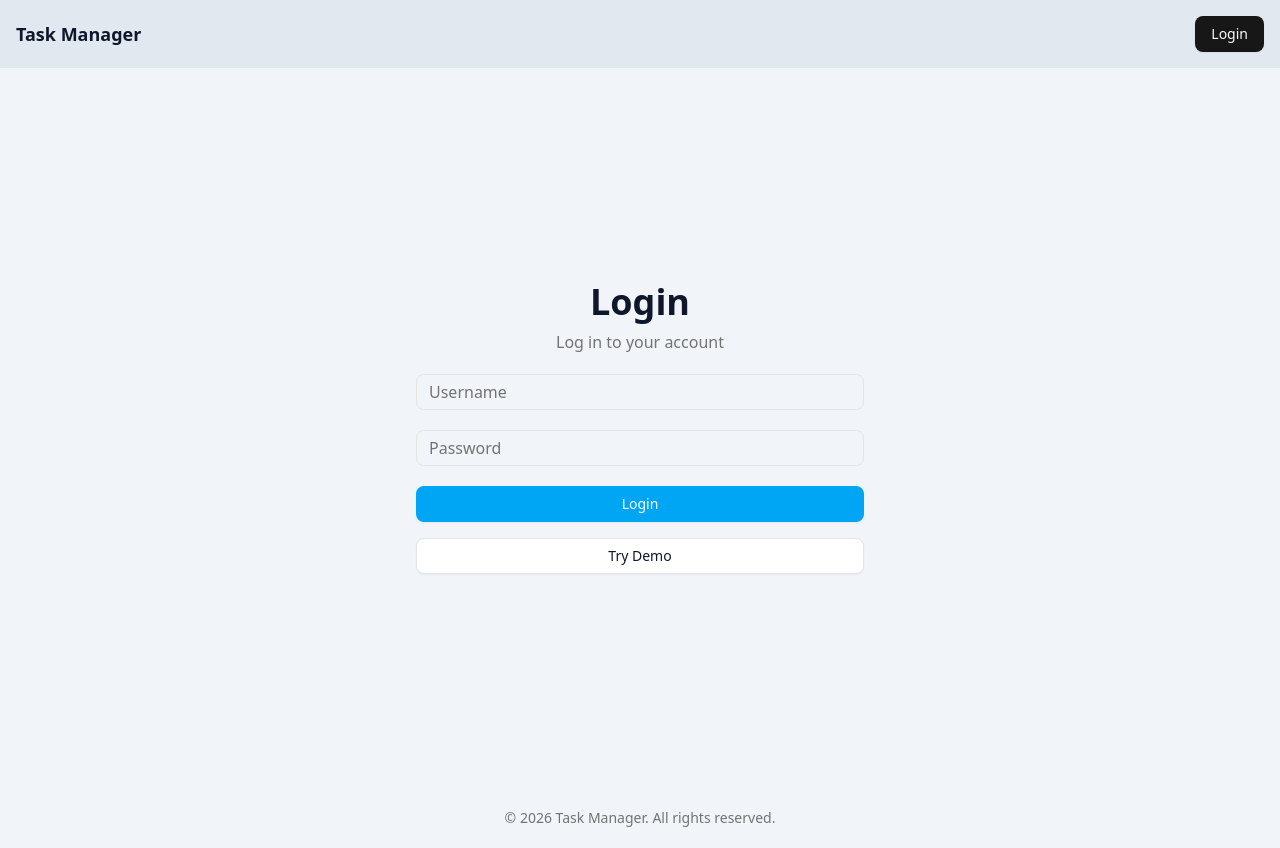
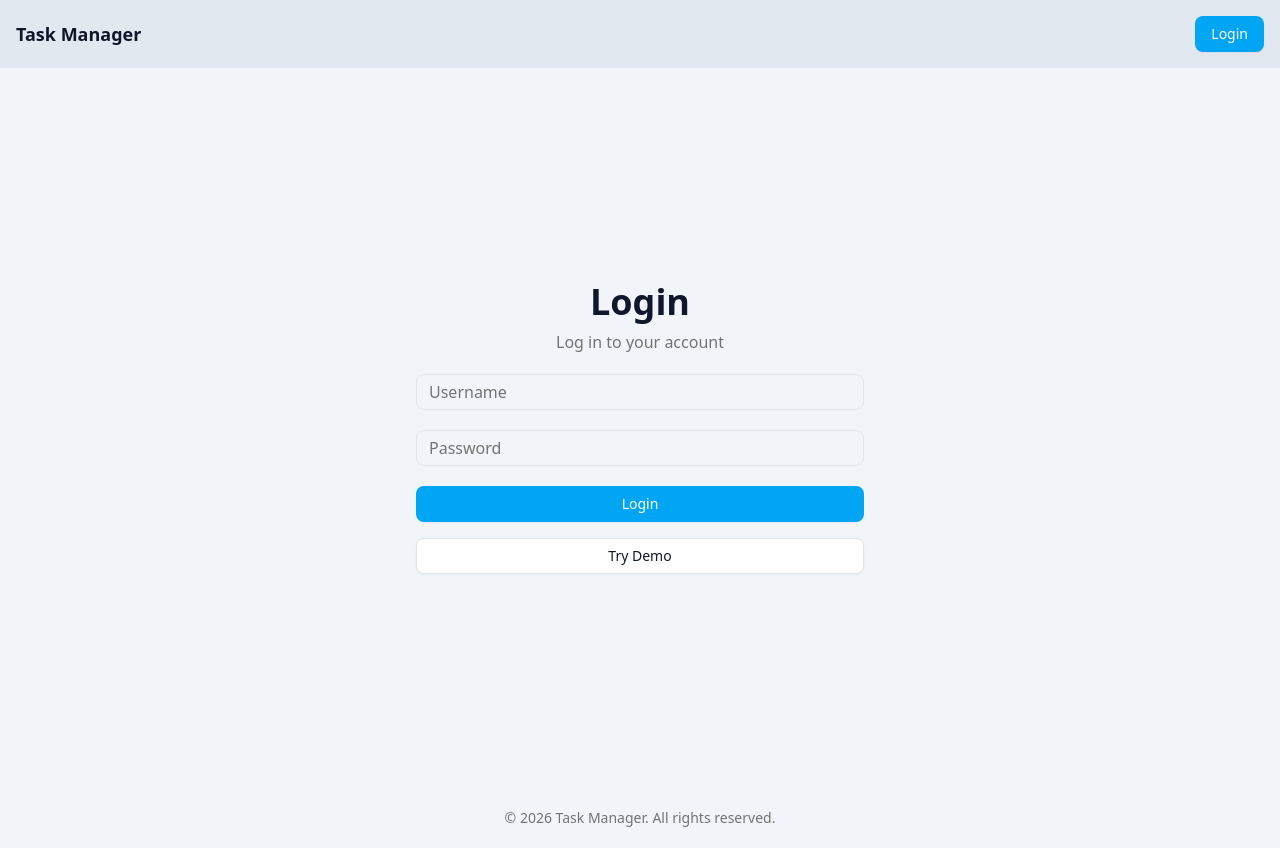
Before and after one commit to davidmoriarty/task-manager, a React (Vite) app in the folder client/: page /login in a window 1280 px wide. Built offline with nearby package versions, Linux system fonts and the light colour scheme; no server answers.

Commit message:
Update the README and change nav login button colour

```diff
--- a/client/src/components/Header.tsx
+++ b/client/src/components/Header.tsx
@@ -36,7 +36,11 @@ export default function Header({
               </Button>
             </>
           ) : (
-            <Button type="button" onClick={() => navigate("/login")}>
+            <Button
+              type="button"
+              variant="blue"
+              onClick={() => navigate("/login")}
+            >
               Login
             </Button>
           )}
```
Also changed, not shown: 1 other file (tests, documents, lock files or other folders).
